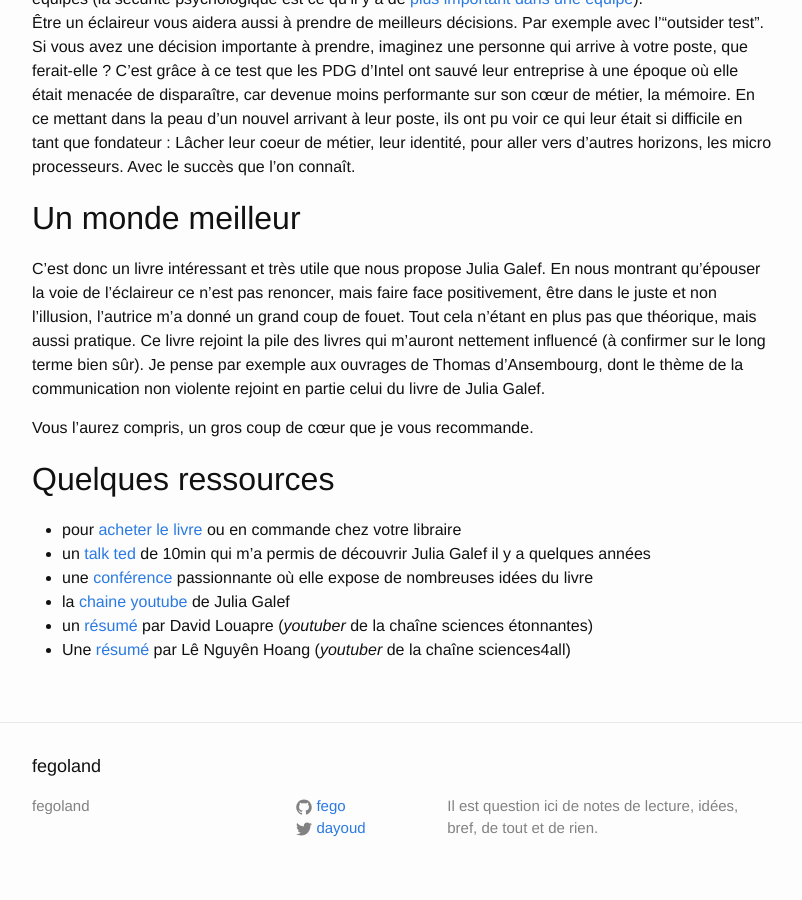
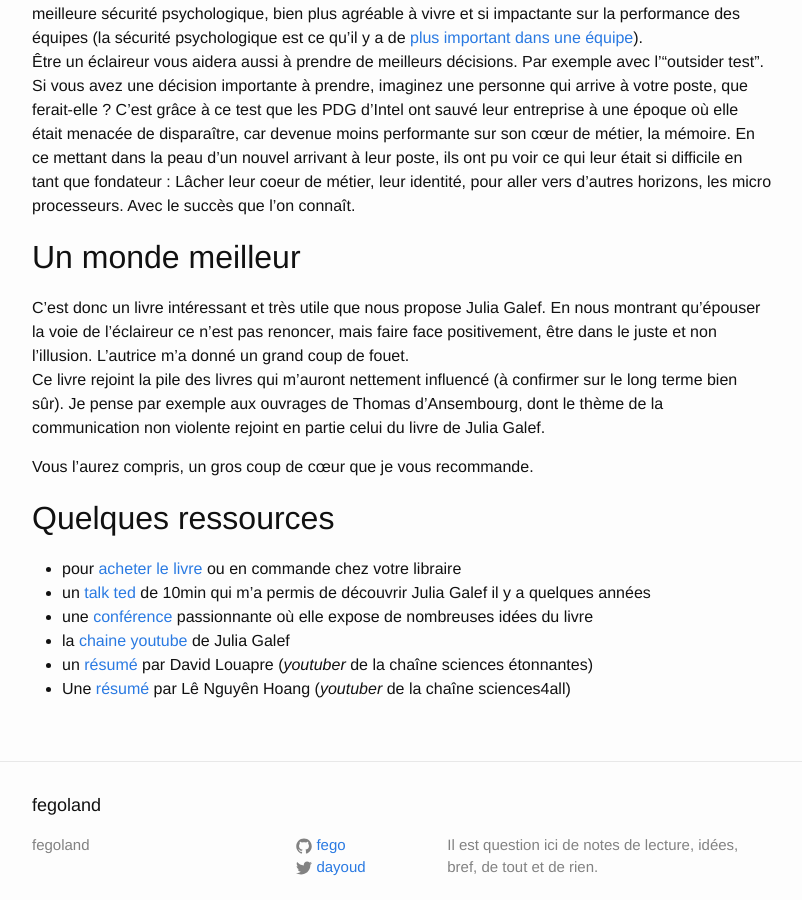
Before and after one commit to fego/fego.github.io, a Jekyll site: the page built from docs/_posts/2023-02-04-Fiche de lecture The Scout Mindset de Julia Galef.md, in a window 1280 px wide and 900 px high, scrolled down 3705 px. Shown: the whole window, without its empty margins (238-1040 px from the left). Built offline with Jekyll 4.4.1, drawn with Linux system fonts in a browser that asks for light colours; our own code applies the rules of GitHub Pages for plain Markdown files; some of the changed text lies outside the part shown.

Commit message:
the scout mindset

```diff
--- a/docs/_posts/2023-02-04-Fiche de lecture The Scout Mindset de Julia Galef.md
+++ b/docs/_posts/2023-02-04-Fiche de lecture The Scout Mindset de Julia Galef.md
@@ -64,6 +65,7 @@ Ces tests nous permettent d'éviter des rationalisations.  Et de commencer notre
 Mais qu'est-ce qu'un éclaireur ?
 
 ![éclaireur]({{ site.url }}images/eclaireur_jumelles.jpg)
+
 [Source](https://www.flickr.com/photos/67611651@N03/13610540345)
 
 C'est une personne qui va privilégier la vérité, la connaissance avant tout.
@@ -116,8 +118,8 @@ Avec le succès que l'on connaît.
 
 ## Un monde meilleur
 C'est donc un livre intéressant et très utile que nous propose Julia Galef.
-En nous montrant qu'épouser la voie de l'éclaireur ce n'est pas renoncer, mais faire face positivement, être dans le juste et non l'illusion, l'autrice m'a donné un grand coup de fouet.
-Tout cela n'étant en plus pas que théorique, mais aussi pratique.
+En nous montrant qu'épouser la voie de l'éclaireur ce n'est pas renoncer, mais faire face positivement, être dans le juste et non l'illusion.
+L'autrice m'a donné un grand coup de fouet.
 Ce livre rejoint la pile des livres qui m'auront nettement influencé (à confirmer sur le long terme bien sûr).
 Je pense par exemple aux ouvrages de Thomas d'Ansembourg, dont le thème de la communication non violente rejoint en partie celui du livre de Julia Galef.
 
```
Also changed, not shown: other parts of docs/_posts/2023-02-04-Fiche de lecture The Scout Mindset de Julia Galef.md (+1 -0 lines).
